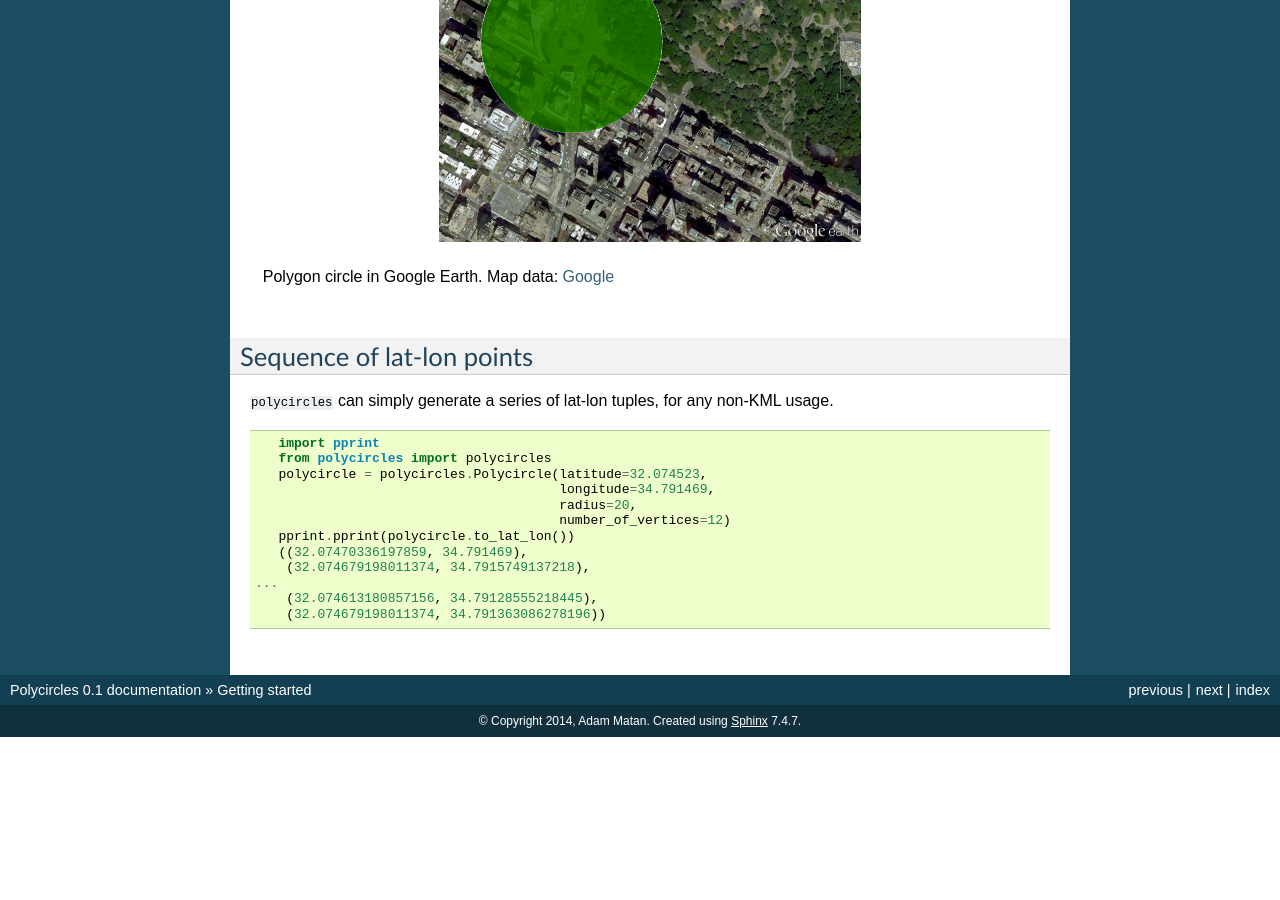
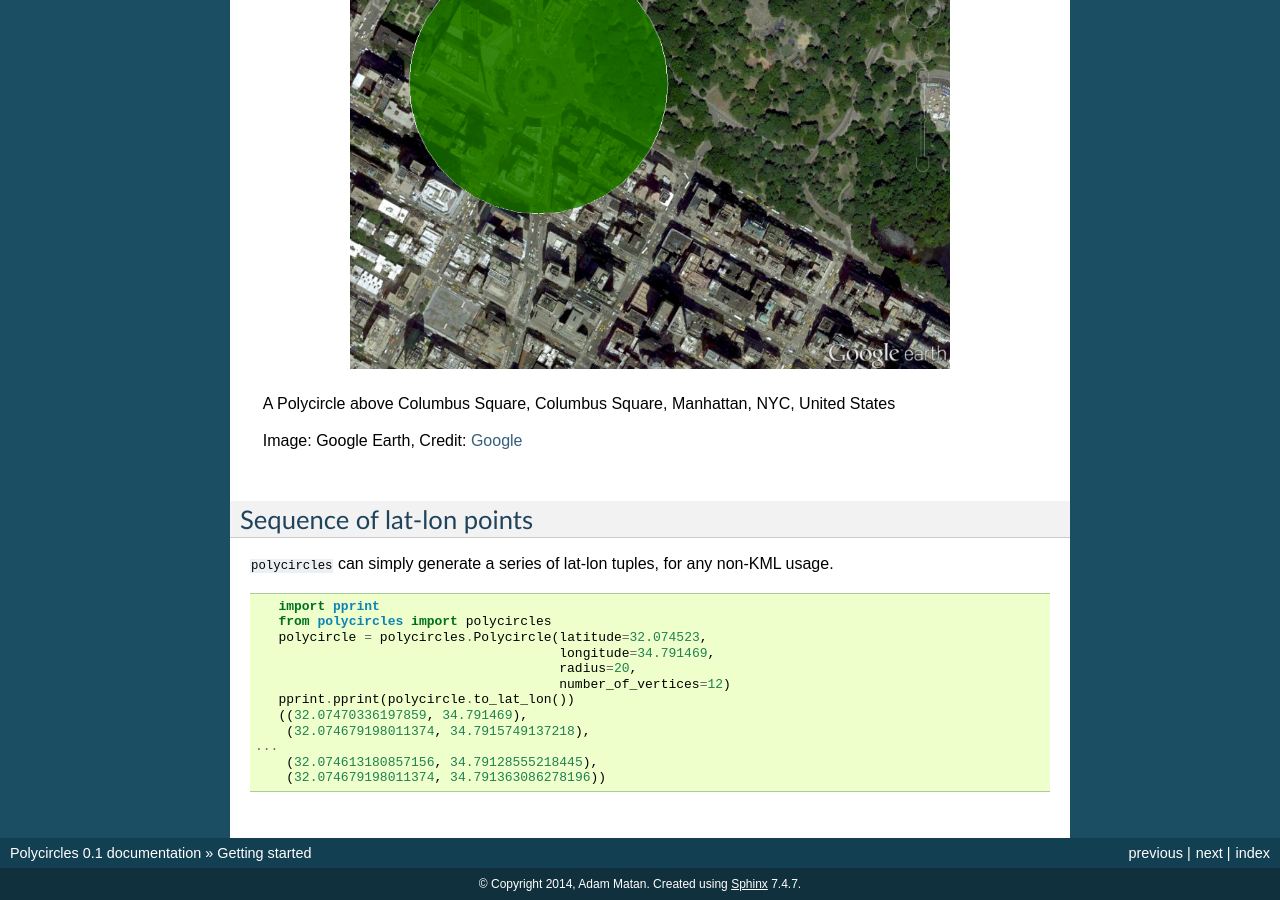
Before and after one commit to adamatan/polycircles, a Sphinx documentation site: the page built from docs/getting_started.rst, in a window 1280 px wide and 900 px high, scrolled down 604 px. Built offline with Sphinx 7.4.7, drawn with Linux system fonts in a browser that asks for light colours; formulas are drawn with MathJax 3; before the commit the page ends 1341 px from its top, so only the background shows below that.

Commit message:
Improve image captions.

```diff
--- a/docs/getting_started.rst
+++ b/docs/getting_started.rst
@@ -35,11 +35,13 @@ Generates a circle approximation readable by `simpleKML`_.
 Note that a polygon with 36 vertices looks pretty much like a circle:
 
 .. figure:: _static/kml_manhattan.png
-   :height: 300 px
-   :alt: Polygon circle in Google Earth.
+   :width: 600 px
+   :alt: Polygon circle in Google Earth. Image Credit: Google
    :align: center
 
-   Polygon circle in Google Earth. Map data: `Google`_
+   A Polycircle above Columbus Square, Columbus Square, Manhattan, NYC, United States
+
+   Image: Google Earth, Credit: `Google`_
 
    .. _Google : http://www.google.com/permissions/geoguidelines/attr-guide.html
 
```
